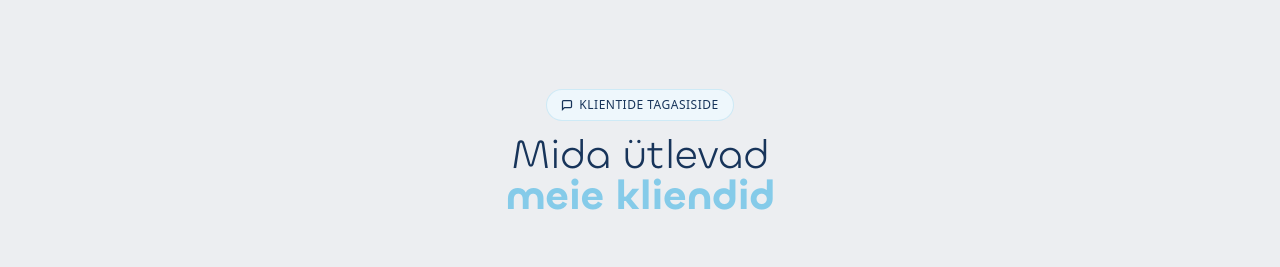
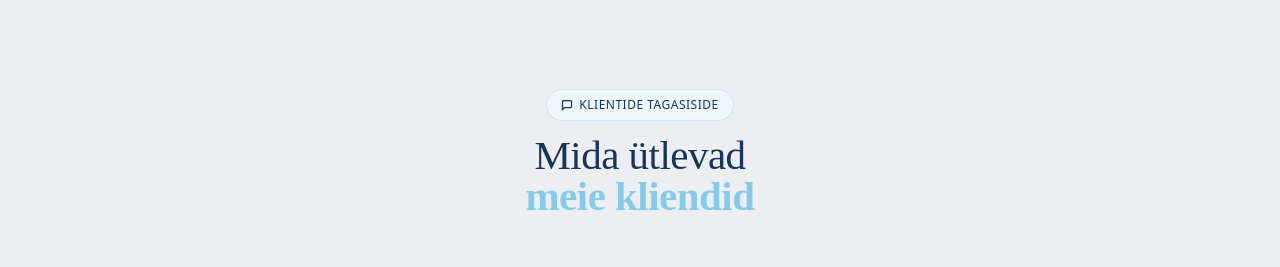
Before and after one commit to RonaldSPS/sps-aprill-2026, a Next.js app: page /kontorikoristus in a window 1280 px wide. Shown: the part 3840-4107 px from the top of the page. Built offline with nearby package versions, Linux system fonts and the light colour scheme.

Commit message:
replace Chillax font with Ubuntu site-wide, remove Chillax font files

```diff
--- a/app/components/Hero.tsx
+++ b/app/components/Hero.tsx
@@ -82,7 +82,7 @@ export default function Hero() {
             border: "1px solid rgba(133, 203, 233, 0.2)"
           }}
         >
-          <h1 className="text-[clamp(28px,4.2vw,56px)] leading-[1.12] -tracking-[1px] mb-[18px]" style={{ fontFamily: 'Chillax', fontWeight: 400, color: 'white' }}>
+          <h1 className="text-[clamp(28px,4.2vw,56px)] leading-[1.12] -tracking-[1px] mb-[18px]" style={{ fontFamily: 'Ubuntu', fontWeight: 400, color: 'white' }}>
             Koristusfirma<br />
             <span className="text-[#85cbe9]" style={{ fontWeight: 600 }}>ärikliendile</span>
           </h1>
--- a/app/components/TwoToneHeading.tsx
+++ b/app/components/TwoToneHeading.tsx
@@ -12,14 +12,14 @@ export default function TwoToneHeading({ text, className = "" }: TwoToneHeadingP
   return (
     <div className={`section-title ${className}`}>
       <div style={{
-        fontFamily: 'Chillax',
+        fontFamily: 'Ubuntu',
         fontWeight: 400,
         color: 'var(--navy)'
       }}>
         {firstHalf}
       </div>
       <div style={{
-        fontFamily: 'Chillax',
+        fontFamily: 'Ubuntu',
         fontWeight: 600,
         color: 'var(--sky)'
       }}>
--- a/app/globals.css
+++ b/app/globals.css
@@ -1,21 +1,4 @@
 @import "tailwindcss";
-
-/* Chillax Font Face */
-@font-face {
-  font-family: 'Chillax';
-  src: url('/Font/Chillax-Regular.woff') format('woff');
-  font-weight: 400;
-  font-style: normal;
-  font-display: swap;
-}
-
-@font-face {
-  font-family: 'Chillax';
-  src: url('/Font/Chillax-Semibold.woff') format('woff');
-  font-weight: 600;
-  font-style: normal;
-  font-display: swap;
-}
 
 @layer utilities {
   .text-custom-gray {
@@ -388,7 +371,7 @@ body {
 }
 
 .section-title span {
-  font-family: 'Chillax', system-ui, sans-serif;
+  font-family: 'Ubuntu', system-ui, sans-serif;
 }
 
 .section-intro {
```
